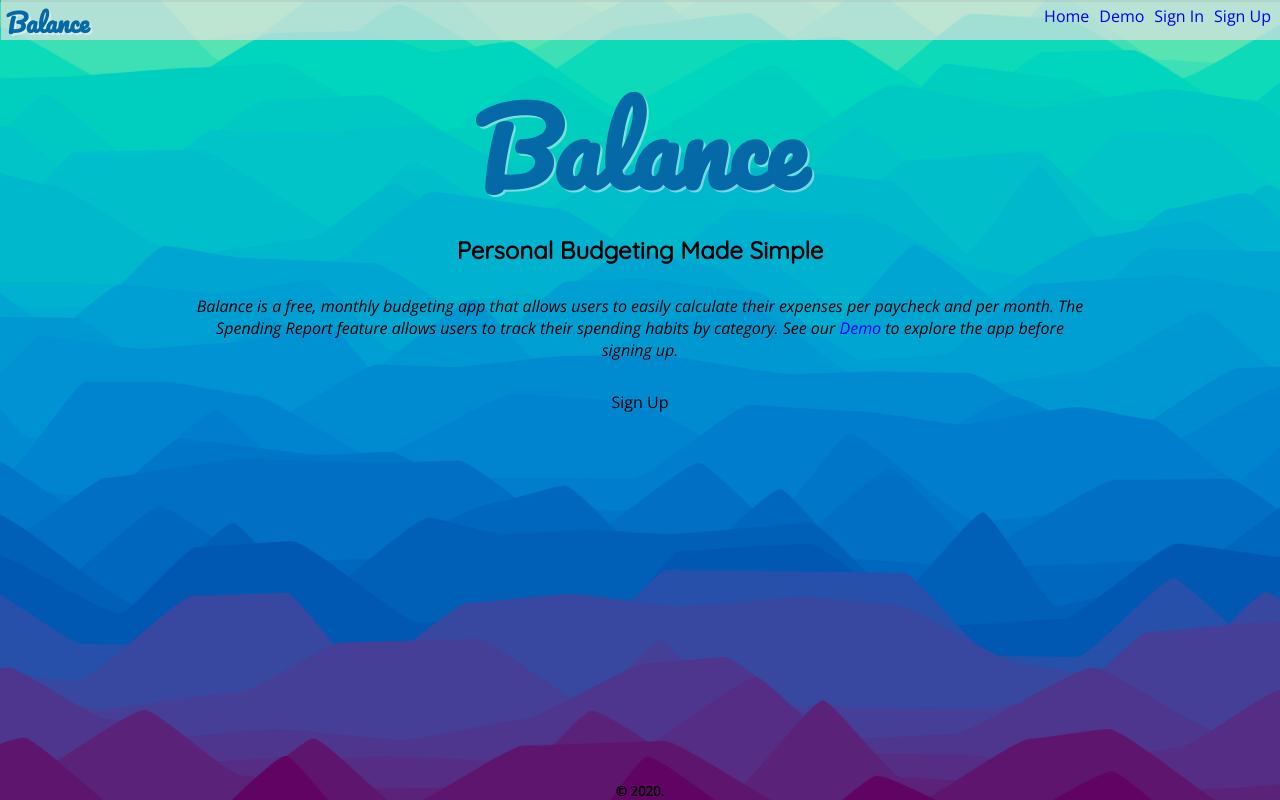
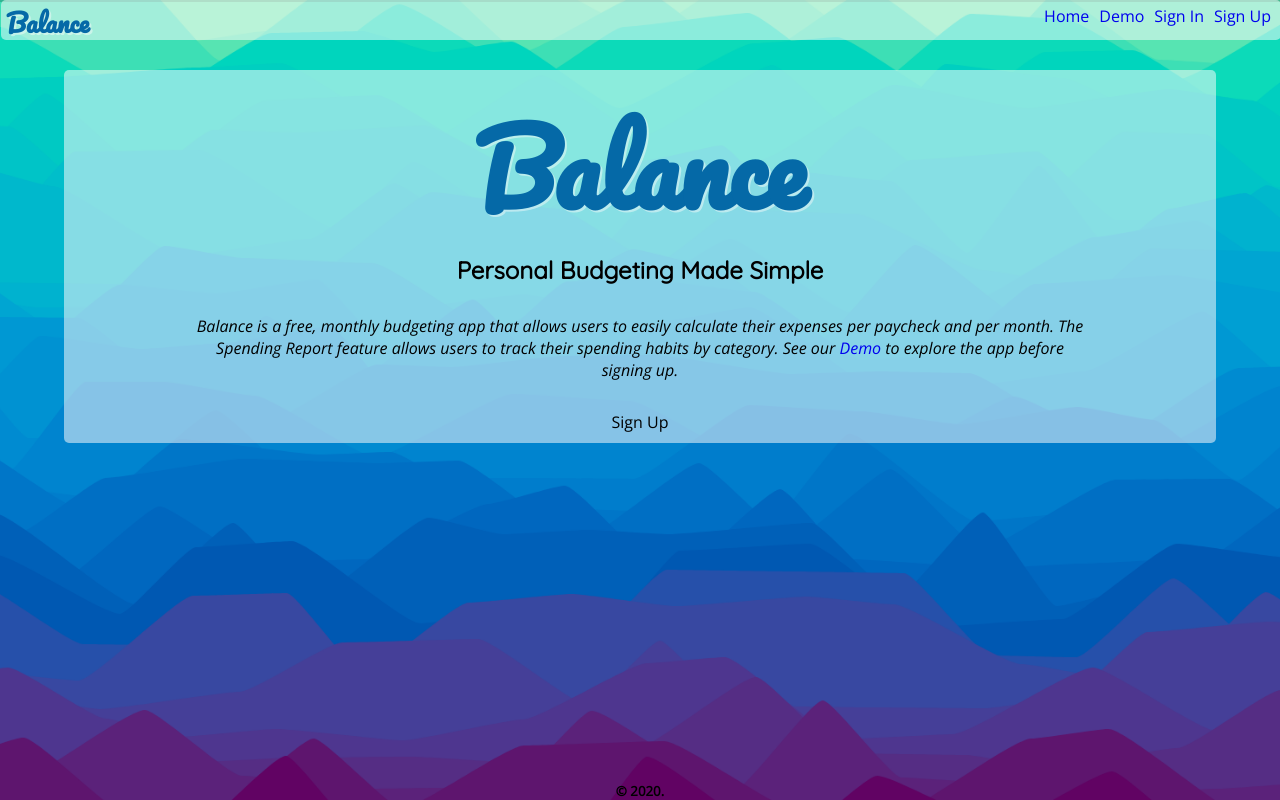
Before and after one commit to Cosmic-Noir/balance-app, a React (Create React App) app: page / in a window 1280 px wide. Built offline with nearby package versions, Linux system fonts and the light colour scheme.

Commit message:
Fix createBudget styling

```diff
--- a/src/App.css
+++ b/src/App.css
@@ -89,6 +89,11 @@ main {
   height: 100vh;
 }
 
+.back_style {
+  border-radius: 5px;
+  background-color: rgba(251, 251, 251, 0.534);
+}
+
 .error {
   color: red;
 }
--- a/src/App.js
+++ b/src/App.js
@@ -132,7 +132,7 @@ class App extends Component {
           <nav role="navigation">
             <Nav />
           </nav>
-          <main role="main">
+          <main role="main flex-column">
             <Route exact path="/budgets" component={Budget} />
             <Route path="/createBudget" component={CreateBudget} />
             <Route path="/dashboard" component={Dashboard} />
--- a/src/components/budget/budget.css
+++ b/src/components/budget/budget.css
@@ -1,7 +1,5 @@
 .budgetReport {
   width: 95%;
-  border-radius: 5px;
-  background-color: rgba(251, 251, 251, 0.534);
   margin: 0 auto;
 }
 
@@ -57,6 +55,7 @@
 
 #newBudget {
   width: 100%;
+  max-width: 100%;
 }
 
 @media screen and (min-width: 500px) {
--- a/src/components/budget/budget.js
+++ b/src/components/budget/budget.js
@@ -463,7 +463,7 @@ class Budget extends Component {
     return (
       <div className="wrapper">
         <div
-          className="budgetReport flex-column"
+          className="back_style budgetReport flex-column"
           data-aos="fade-in"
           data-aos-duration="2000"
           id={this.props.new === true ? "newBudget" : ""}
@@ -556,7 +556,7 @@ class Budget extends Component {
           )}
         </div>
         {this.props.new !== true ? (
-          <div className="hidden" id="spendingRepo">
+          <div className="back_style hidden" id="spendingRepo">
             <ViewSpending hideSpendingReport={this.hideSpendingReport} />
           </div>
         ) : (
--- a/src/components/createBudget/createBudget.css
+++ b/src/components/createBudget/createBudget.css
@@ -1,6 +1,4 @@
 .createBudget {
-  border-radius: 5px;
-  background-color: rgba(251, 251, 251, 0.534);
   margin: 30px auto 0px;
   padding: 10px;
   width: 80%;
--- a/src/components/createBudget/createBudget.js
+++ b/src/components/createBudget/createBudget.js
@@ -142,7 +142,11 @@ class CreateBudget extends Component {
 
   render() {
     return (
-      <div className="createBudget" data-aos="fade-in" data-aos-duration="2000">
+      <div
+        className="back_style createBudget"
+        data-aos="fade-in"
+        data-aos-duration="2000"
+      >
         <h2>Create New Budget:</h2>
         <div id="createNew">
           <h3>Import last month's charges?</h3>
--- a/src/components/landing/landing.css
+++ b/src/components/landing/landing.css
@@ -3,6 +3,12 @@
   margin: 30px;
   max-width: 900px;
   width: 80%;
+}
+
+#landing {
+  padding: 10px;
+  margin: 10px auto;
+  width: 90%;
 }
 
 #logo {
--- a/src/components/landing/landing.js
+++ b/src/components/landing/landing.js
@@ -11,7 +11,12 @@ class Landing extends Component {
   static contextType = balanceContext;
   render() {
     return (
-      <div className="flex-column" data-aos="fade-in" data-aos-duration="2000">
+      <div
+        className="back_style flex-column"
+        data-aos="fade-in"
+        data-aos-duration="2000"
+        id="landing"
+      >
         <h1 id="logo">Balance</h1>
         <h2>
           Personal Budgeting Made <span>Simple</span>
--- a/src/components/nav/nav.css
+++ b/src/components/nav/nav.css
@@ -83,7 +83,6 @@ nav {
 }
 
 .navBar {
-  background-color: rgb(225, 225, 225, 0.7);
   display: flex;
   justify-content: space-between;
   padding: 5px;
--- a/src/components/nav/nav.js
+++ b/src/components/nav/nav.js
@@ -41,7 +41,11 @@ class Nav extends Component {
 
   render() {
     return (
-      <div className="navBar" data-aos="fade-in" data-aos-duration="2000">
+      <div
+        className="back_style navBar"
+        data-aos="fade-in"
+        data-aos-duration="2000"
+      >
         <Link to="/" className="balance" id="navLogo">
           Balance
         </Link>
--- a/src/components/viewSpending/viewSpending.css
+++ b/src/components/viewSpending/viewSpending.css
@@ -12,13 +12,7 @@
   width: 20px;
 }
 
-.viewSpending {
-  /* margin-top: 30px; */
-}
-
 #spendingRepo {
-  border-radius: 5px;
-  background-color: rgba(251, 251, 251, 0.534);
   margin: 30px auto 0px;
   padding: 10px;
   width: 80%;
@@ -36,7 +30,6 @@
     margin-top: 0px;
     margin-left: 0px;
     max-width: 600px;
-
     width: 40%;
   }
 }
--- a/src/components/viewSpending/viewSpending.js
+++ b/src/components/viewSpending/viewSpending.js
@@ -230,9 +230,7 @@ class ViewSpending extends Component {
     return (
       <div className="viewSpending" data-aos="fade-in" data-aos-duration="2000">
         <h2>Spending Report:</h2>
-        {this.context.charges[0] === undefined ? (
-          <h3>Please create a new budget to view your spending reports</h3>
-        ) : (
+
         <form
           onSubmit={e => {
             this.handleSubmit(e);
@@ -252,7 +250,6 @@ class ViewSpending extends Component {
             Fetch Spending Report
           </button>
         </form>
-        )}
 
         <div id="categories"></div>
         <div id="chart"></div>
```
Lines whose indentation alone changed are shown as unchanged.
